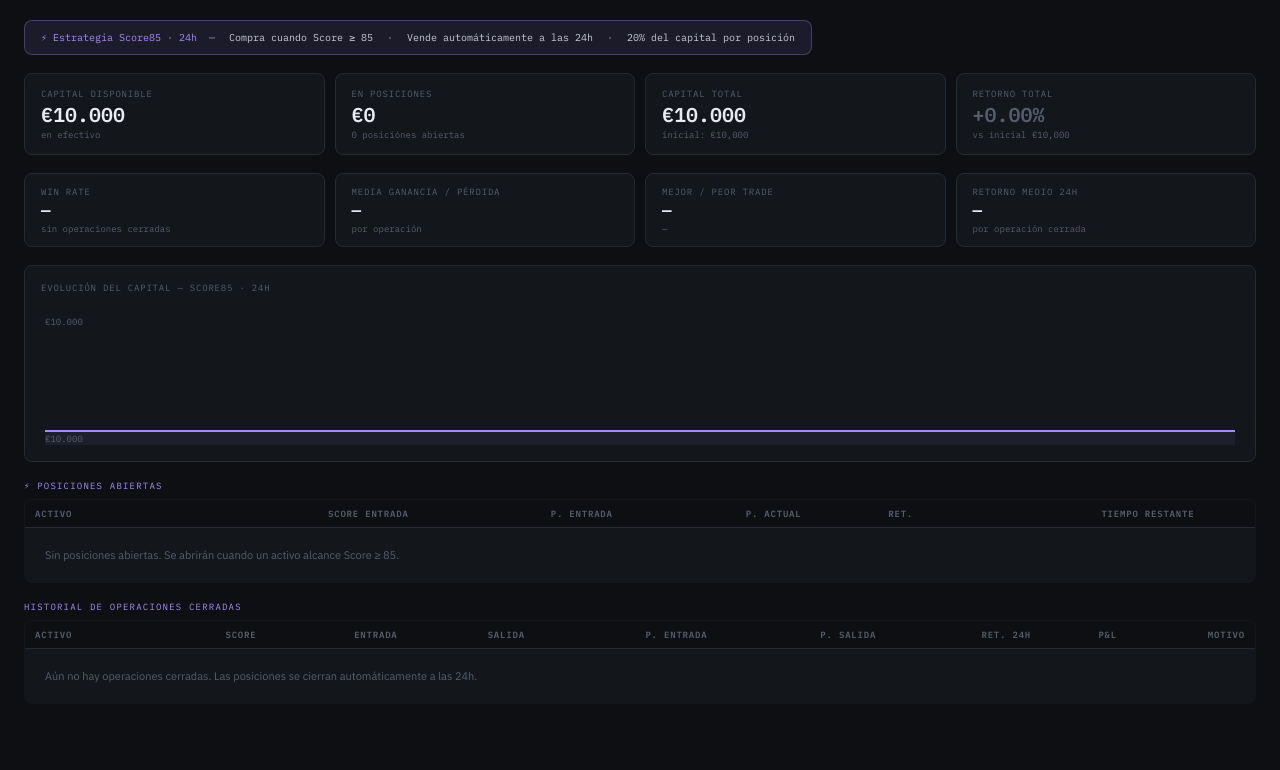
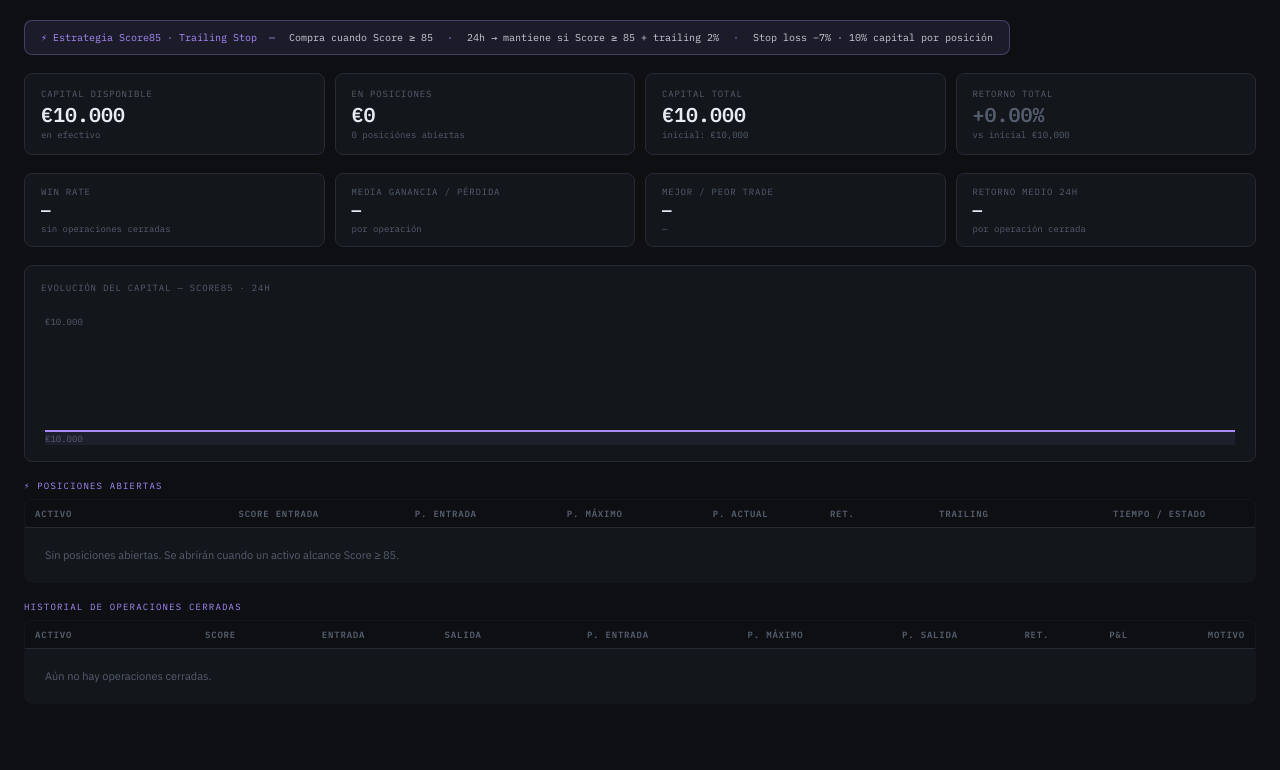
Before and after one commit to pruebasguettoia-star/pruebaia, a Flask app: page /paper2 in a window 1280 px wide. Shown: the part 52-822 px from the top of the page. Run offline with Flask 3, Linux system fonts and the light colour scheme.

Commit message:
Add files via upload

```diff
--- a/templates/paper2.html
+++ b/templates/paper2.html
@@ -71,6 +71,11 @@ tr:hover td{background:#161a21;}
 .btn-sell{background:none;border:1px solid var(--r4);color:var(--r5);font-family:var(--font-mono);font-size:9px;padding:3px 8px;border-radius:3px;cursor:pointer;transition:all 0.15s;}
 .btn-sell:hover{background:var(--r3);border-color:var(--r5);color:#ffaaaa;}
 .btn-sell:disabled{opacity:0.4;cursor:not-allowed;}
+/* Trailing stop badge */
+.trailing-badge{display:inline-flex;align-items:center;gap:4px;padding:2px 7px;border-radius:10px;font-size:9px;font-weight:700;font-family:var(--font-mono);white-space:nowrap;}
+.trailing-on{background:rgba(167,139,250,0.15);color:#a78bfa;border:1px solid rgba(167,139,250,0.35);}
+.trailing-off{background:rgba(85,94,110,0.1);color:#555e6e;border:1px solid rgba(85,94,110,0.2);}
+.trailing-drop{font-size:9px;font-family:var(--font-mono);}
 #loading{position:fixed;inset:0;background:var(--bg);display:flex;flex-direction:column;align-items:center;justify-content:center;z-index:999;gap:12px;}
 .spinner{width:30px;height:30px;border:2px solid var(--border2);border-top-color:var(--accent);border-radius:50%;animation:spin 0.8s linear infinite;}
 @keyframes spin{to{transform:rotate(360deg)}}
@@ -130,10 +135,10 @@ tr:hover td{background:#161a21;}
 <div class="main">
 
   <div class="strategy-badge">
-    ⚡ Estrategia Score85 · 24h &nbsp;—&nbsp;
+    ⚡ Estrategia Score85 · Trailing Stop &nbsp;—&nbsp;
     <span>Compra cuando Score ≥ 85</span> &nbsp;·&nbsp;
-    <span>Vende automáticamente a las 24h</span> &nbsp;·&nbsp;
-    <span>20% del capital por posición</span>
+    <span>24h → mantiene si Score ≥ 85 + trailing 2%</span> &nbsp;·&nbsp;
+    <span>Stop loss −7% · 10% capital por posición</span>
   </div>
 
   <div class="cards">
@@ -164,12 +169,14 @@ tr:hover td{background:#161a21;}
         <th>Activo</th>
         <th>Score entrada</th>
         <th>P. entrada</th>
+        <th>P. máximo</th>
         <th>P. actual</th>
         <th>Ret.</th>
-        <th>Tiempo restante</th>
+        <th>Trailing</th>
+        <th>Tiempo / Estado</th>
         <th></th>
       </tr></thead>
-      <tbody id="open-body"><tr><td colspan="7" class="empty">Sin posiciones abiertas. Se abrirán cuando un activo alcance Score ≥ 85.</td></tr></tbody>
+      <tbody id="open-body"><tr><td colspan="9" class="empty">Sin posiciones abiertas. Se abrirán cuando un activo alcance Score ≥ 85.</td></tr></tbody>
     </table>
   </div>
 
@@ -182,12 +189,13 @@ tr:hover td{background:#161a21;}
         <th>Entrada</th>
         <th>Salida</th>
         <th>P. entrada</th>
+        <th>P. máximo</th>
         <th>P. salida</th>
-        <th>Ret. 24h</th>
+        <th>Ret.</th>
         <th>P&amp;L</th>
         <th>Motivo</th>
       </tr></thead>
-      <tbody id="closed-body"><tr><td colspan="9" class="empty">Aún no hay operaciones cerradas. Las posiciones se cierran automáticamente a las 24h.</td></tr></tbody>
+      <tbody id="closed-body"><tr><td colspan="10" class="empty">Aún no hay operaciones cerradas.</td></tr></tbody>
     </table>
   </div>
 
@@ -208,9 +216,14 @@ function scorePill(s){
   return'<span class="score-pill '+cls+'">'+s+'</span>';
 }
 
-function timerBar(hoursLeft, totalHours, waitingRecovery){
+function timerBar(hoursLeft, totalHours, waitingRecovery, trailingActive){
+  if(trailingActive){
+    return'<div class="timer-wrap">'+
+      '<div class="timer-bar-bg"><div class="timer-bar-fill" style="width:100%;background:#a78bfa;animation:pulse 2s ease-in-out infinite"></div></div>'+
+      '<span class="timer-text" style="color:#a78bfa">Trailing activo</span>'+
+    '</div>';
+  }
   if(waitingRecovery){
-    // Past 24h, negative, waiting to recover to positive
     return'<div class="timer-wrap">'+
       '<div class="timer-bar-bg"><div class="timer-bar-fill" style="width:100%;background:#f59e0b;animation:pulse 1.5s ease-in-out infinite"></div></div>'+
       '<span class="timer-text" style="color:#f59e0b">Esperando +</span>'+
@@ -290,16 +303,33 @@ function loadData(){
     // Open positions
     var ob=document.getElementById("open-body");
     if(!d.open||!d.open.length){
-      ob.innerHTML='<tr><td colspan="7" class="empty">Sin posiciones abiertas. Se abrirán cuando un activo alcance Score ≥ '+d.min_score+'.</td></tr>';
+      ob.innerHTML='<tr><td colspan="9" class="empty">Sin posiciones abiertas. Se abrirán cuando un activo alcance Score ≥ '+d.min_score+'.</td></tr>';
     } else {
       ob.innerHTML=d.open.map(function(p){
+        // Trailing badge
+        var trailingHtml;
+        if(p.trailing_active){
+          var drop=p.trailing_drop!=null?p.trailing_drop:0;
+          var dropCol=drop<=-1.5?"#e05252":drop<=-1?"#fbbf24":"#a78bfa";
+          trailingHtml='<span class="trailing-badge trailing-on">⟳ ACTIVO</span>'+
+            '<div class="trailing-drop" style="color:'+dropCol+';margin-top:2px">'+
+            (drop>=0?"+":"")+drop.toFixed(2)+'% vs máx</div>';
+        } else {
+          trailingHtml='<span class="trailing-badge trailing-off">— espera</span>';
+        }
+        // Peak price
+        var peakHtml=p.peak_price&&p.peak_price>p.entry_price
+          ?'<span style="color:#a78bfa">€'+p.peak_price+'</span>'
+          :'<span class="muted">€'+(p.peak_price||p.entry_price)+'</span>';
         return'<tr>'+
           '<td>'+p.name+' <span class="muted" style="font-size:9px">'+p.ticker+'</span></td>'+
           '<td>'+scorePill(p.entry_score)+'</td>'+
           '<td>€'+p.entry_price+'</td>'+
+          '<td>'+peakHtml+'</td>'+
           '<td>€'+p.current_price+'</td>'+
           '<td class="'+cc(p.ret_pct)+'">'+fmt(p.ret_pct)+'</td>'+
-          '<td>'+timerBar(p.hours_left, d.hold_hours, p.waiting_recovery)+'</td>'+
+          '<td>'+trailingHtml+'</td>'+
+          '<td>'+timerBar(p.hours_left, d.hold_hours, p.waiting_recovery, p.trailing_active)+'</td>'+
           '<td><button class="btn-sell" onclick="sellPosition(\''+p.ticker+'\',this)">Vender</button></td>'+
         '</tr>';
       }).join("");
@@ -308,20 +338,26 @@ function loadData(){
     // Closed trades
     var cb=document.getElementById("closed-body");
     if(!d.closed||!d.closed.length){
-      cb.innerHTML='<tr><td colspan="9" class="empty">Aún no hay operaciones cerradas. Las posiciones se cierran automáticamente a las 24h.</td></tr>';
+      cb.innerHTML='<tr><td colspan="10" class="empty">Aún no hay operaciones cerradas.</td></tr>';
     } else {
       cb.innerHTML=d.closed.map(function(t){
         var cls=cc(t.ret_pct);
+        var peakHtml=t.peak_price&&t.peak_price>t.entry_price
+          ?'<span style="color:#a78bfa">€'+t.peak_price+'</span>'
+          :'<span class="muted">€'+(t.peak_price||t.entry_price)+'</span>';
+        var reasonCol=t.reason&&(t.reason.indexOf('Stop')===0||t.reason.indexOf('Trailing')===0)?'#e05252'
+          :t.reason&&t.reason.indexOf('trailing')>=0?'#a78bfa':'var(--muted)';
         return'<tr>'+
           '<td>'+t.name+' <span class="muted" style="font-size:9px">'+t.ticker+'</span></td>'+
           '<td>'+scorePill(t.entry_score)+'</td>'+
           '<td class="muted">'+t.entry_date+'</td>'+
           '<td class="muted">'+t.exit_date+'</td>'+
           '<td>€'+t.entry_price+'</td>'+
+          '<td>'+peakHtml+'</td>'+
           '<td>€'+t.exit_price+'</td>'+
           '<td class="'+cls+'">'+fmt(t.ret_pct)+'</td>'+
           '<td class="'+cls+'">'+(t.pnl>=0?"+":"")+'€'+t.pnl.toFixed(0)+'</td>'+
-          '<td class="muted" style="font-size:10px;color:'+(t.reason&&t.reason.indexOf('Stop')===0?'#e05252':'var(--muted)')+'">'+t.reason+'</td>'+
+          '<td class="muted" style="font-size:10px;color:'+reasonCol+'">'+t.reason+'</td>'+
         '</tr>';
       }).join("");
     }
```
